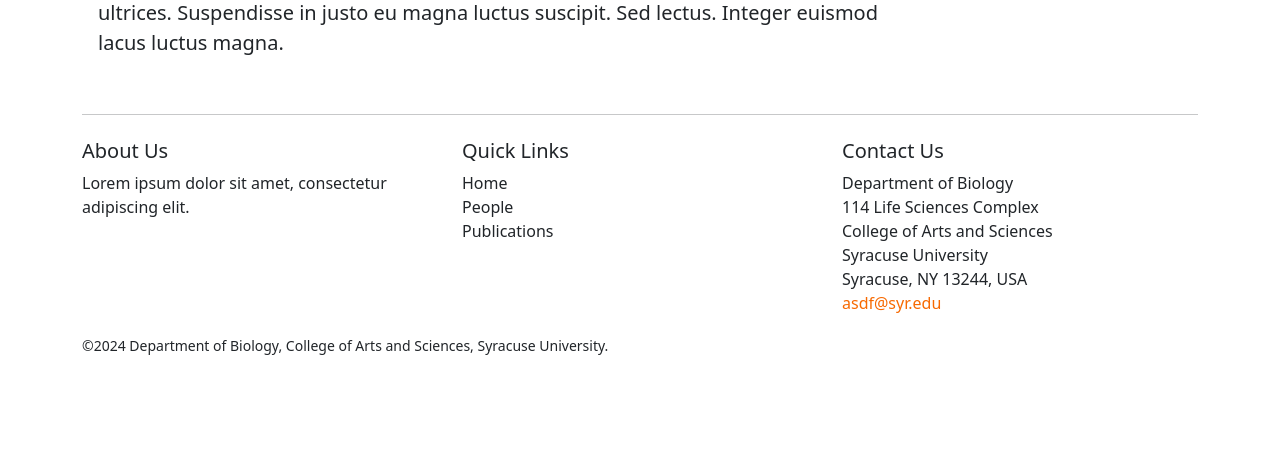
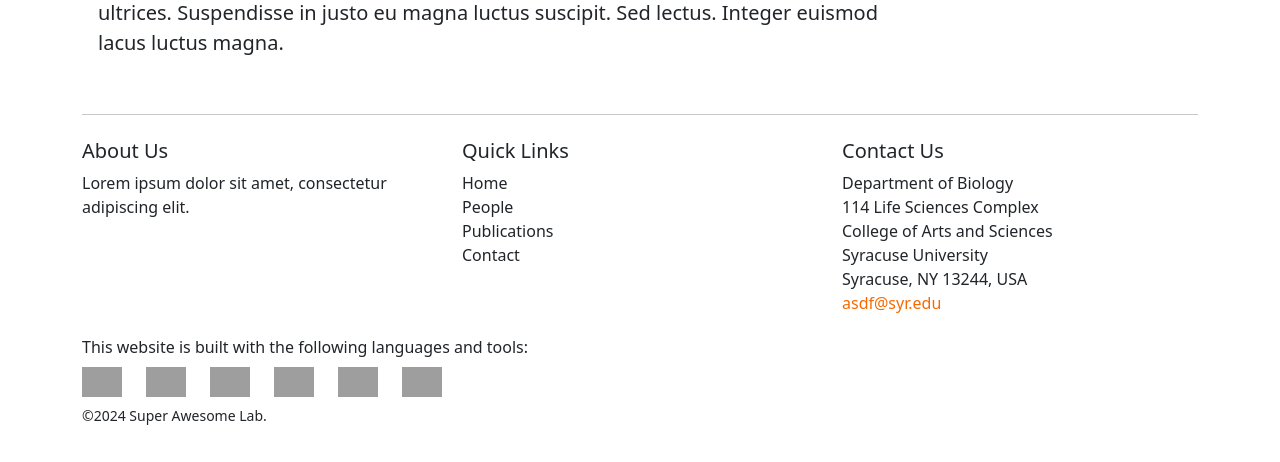
Before and after one commit to saewootuigim/edklab, a Django app: page / in a window 1280 px wide. Shown: the part 1698-2160 px from the top of the page. Before the commit the page ends 2053 px from the top, so only its background shows below. Run offline with Django 5.2, Linux system fonts and the light colour scheme; some libraries are stand-ins or nearby versions; grey boxes are pictures that could not be loaded.

Commit message:
added used languages and tools

```diff
--- a/templates/base.html
+++ b/templates/base.html
@@ -122,6 +122,7 @@
                         <li><a href="{% url 'main_page' %}" class="text-dark text-decoration-none">Home</a></li>
                         <li><a href="{% url 'people_list' %}" class="text-dark text-decoration-none">People</a></li>
                         <li><a href="{% url 'publication_list' %}" class="text-dark text-decoration-none">Publications</a></li>
+                        <li><a href="{% url 'contact' %}" class="text-dark text-decoration-none">Contact</a></li>
                     </ul>
                 </div>
                 <div class="col-md-4">
@@ -136,9 +137,18 @@
                     </address>
                 </div>
             </div>
+            <div class="row mb-2">
+                <p style="margin-bottom: 0.5rem;">This website is built with the following languages and tools:</p>
+                <img style="height:30px; width:auto;" src="https://www.python.org/static/community_logos/python-logo-generic.svg"/>
+                <img style="height:30px; width:auto;" src="https://www.djangoproject.com/m/img/logos/django-logo-positive.svg"/>
+                <img style="height:30px; width:auto;" src="https://getbootstrap.com/docs/5.3/assets/brand/bootstrap-logo.svg"/>
+                <img style="height:30px; width:auto;" src="https://upload.wikimedia.org/wikipedia/commons/9/99/Unofficial_JavaScript_logo_2.svg"/>
+                <img style="height:30px; width:auto;" src="https://upload.wikimedia.org/wikipedia/commons/6/61/HTML5_logo_and_wordmark.svg"/>
+                <img style="height:30px; width:auto;" src="https://upload.wikimedia.org/wikipedia/commons/6/62/CSS3_logo.svg"/>
+            </div>
             <div class="row mb-1">
                 <div class="col-12">
-                    <p class="small">&copy;2024 Department of Biology, College of Arts and Sciences, Syracuse University.</p>
+                    <p class="small">&copy;2024 Super Awesome Lab.</p>
                 </div>
             </div>
         </div>
```
